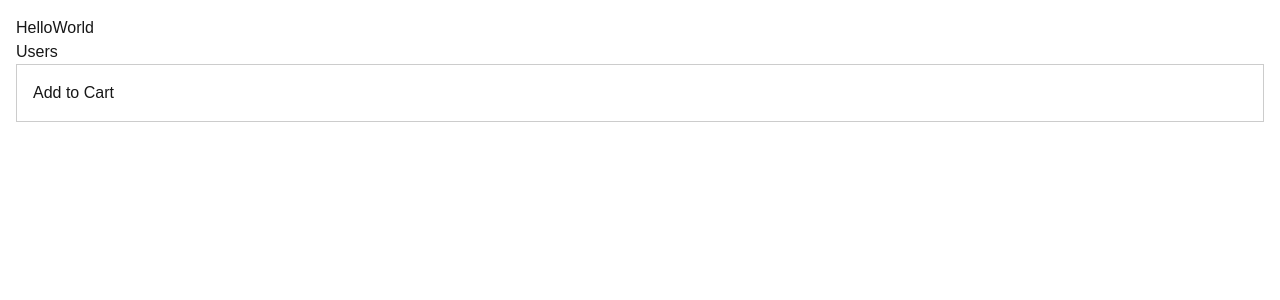
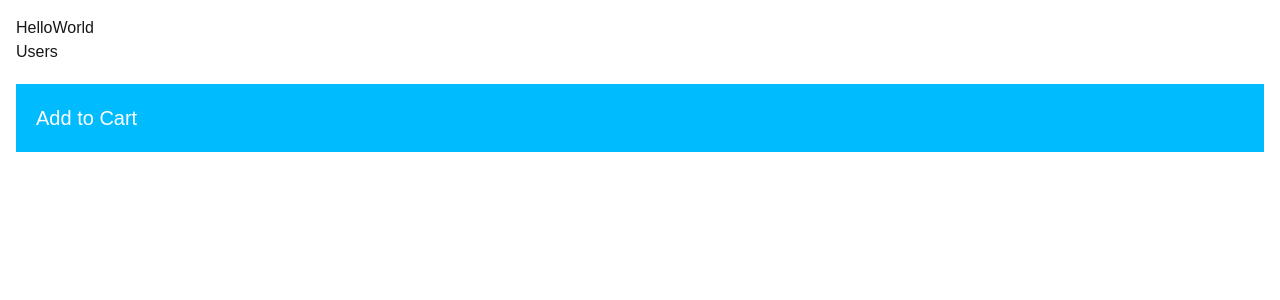
Before and after one commit to tmartin-snapp/Mastering-Next.js-13-with-TypeScript, a Next.js app: page / in a window 1280 px wide. Shown: the top 300 px of the page. Built offline with nearby package versions, Linux system fonts and the light colour scheme.

Commit message:
TailwindCSS

```diff
--- a/app/components/ProductCard/ProductCard.tsx
+++ b/app/components/ProductCard/ProductCard.tsx
@@ -1,11 +1,11 @@
 "use client";
 import React from "react";
 import AddToCart from "../AddToCart";
-import styles from "./ProductCard.module.css";
+
 
 const ProductCard = () => {
   return (
-    <div className={styles.card}>
+    <div className='p-5 my-5 bg-sky-400 text-white text-xl hover:bg-sky-500'>
       <AddToCart />
     </div>
   );
```
